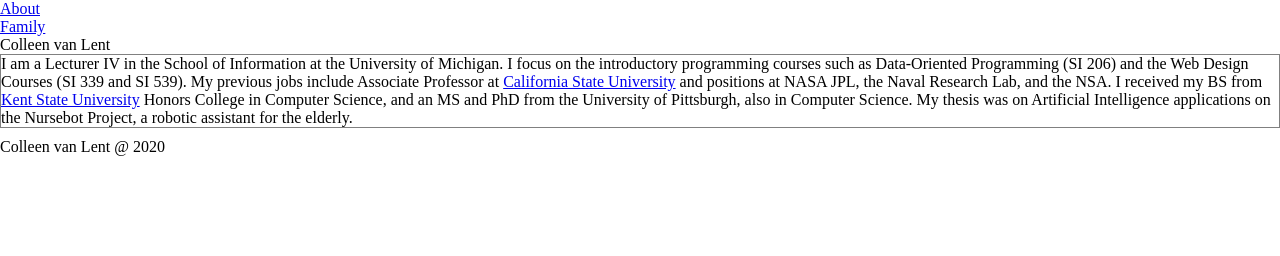
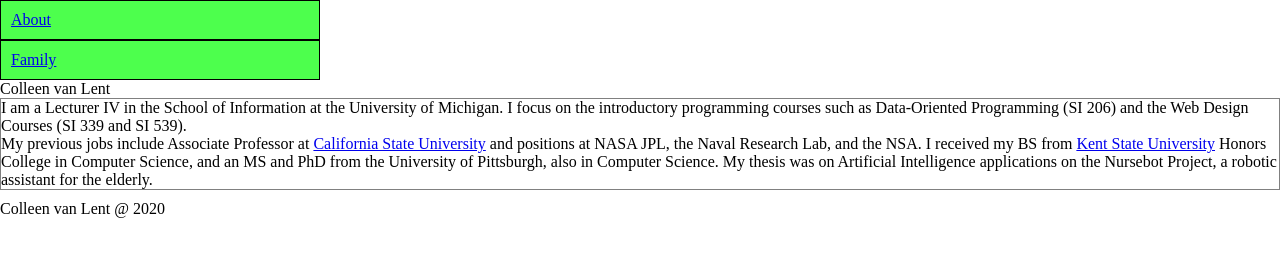
Before and after one commit to mainakhala/homework1, a plain HTML site: page index.html in a window 1280 px wide. Drawn offline with Linux system fonts and the light colour scheme.

Commit message:
Add files via upload

```diff
--- a/index.html
+++ b/index.html
@@ -2,7 +2,7 @@
 <html lang="en">
 <head>
 	<meta charset="UTF-8">
-	<title>Document</title>
+	<title>Home page</title>
 	<link rel="icon" href="imgs/favicon.ico">
 	<link rel="stylesheet" type="text/css" href="css/style.css">
 	<link rel="stylesheet"  type="text/css" href="css/html5reset.css">
@@ -12,21 +12,19 @@
 
 <header>
 	<nav>
-		<ol>
+		<ul>
 			<li><a href="index.html">About</a></li>
 			<li><a href="family.html">Family</a></li>
-		</ol>
+		</ul>
 	</nav>
 	<h1>Colleen van Lent</h1>
 </header>
 
 <main>
+<p>I am a Lecturer IV in the School of Information at the University of Michigan. I focus on the introductory programming courses such as Data-Oriented Programming (SI 206) and the Web Design Courses (SI 339 and SI 539).</p>
 
-
-
-I am a Lecturer IV in the School of Information at the University of Michigan. I focus on the introductory programming courses such as Data-Oriented Programming (SI 206) and the Web Design Courses (SI 339 and SI 539).
-
-My previous jobs include Associate Professor at <a href="https://www.csulb.edu/">California State University</a> and positions at NASA JPL, the Naval Research Lab, and the NSA. I received my BS from <a href="https://www.kent.edu/">Kent State University</a>  Honors College in Computer Science, and an MS and PhD from the University of Pittsburgh, also in Computer Science. My thesis was on Artificial Intelligence applications on the Nursebot Project, a robotic assistant for the elderly.
+<p>My previous jobs include Associate Professor at <a href="https://www.csulb.edu/">California State University</a> and positions at NASA JPL, the Naval Research Lab, and the NSA. I received my BS from <a href="https://www.kent.edu/">Kent State University</a>  Honors College in Computer Science, and an MS and PhD from the University of Pittsburgh, also in Computer Science. My thesis was on Artificial Intelligence applications on the Nursebot Project, a robotic assistant for the elderly.
+</p>
 </main>
 <footer>
 <p>Colleen van Lent @ 2020</p>
```
Also changed, not shown: family.html (+3 -3 lines).
